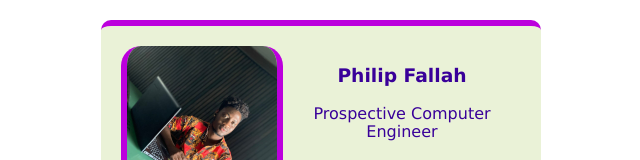
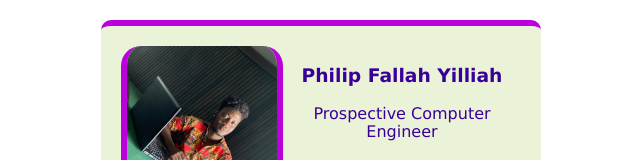
Before and after one commit to Phil838/business-card, a plain HTML site: page index.html in a window 1280 px wide. Shown: the top 160 px of the page, without its empty margins (319-959 px from the left). Drawn offline with nearby package versions, Linux system fonts and the light colour scheme.

Commit message:
Update index.html

```diff
--- a/index.html
+++ b/index.html
@@ -6,7 +6,7 @@
         <div class="card">
             <img class="avatar" src="images/phil_busi.jpg">
             <div >
-                <h3>Philip Fallah </h3>
+                <h3>Philip Fallah Yilliah </h3>
                 <p>Prospective Computer Engineer</p>
                 <h4>Braganca, Portugal</h4>
             </div>
```
